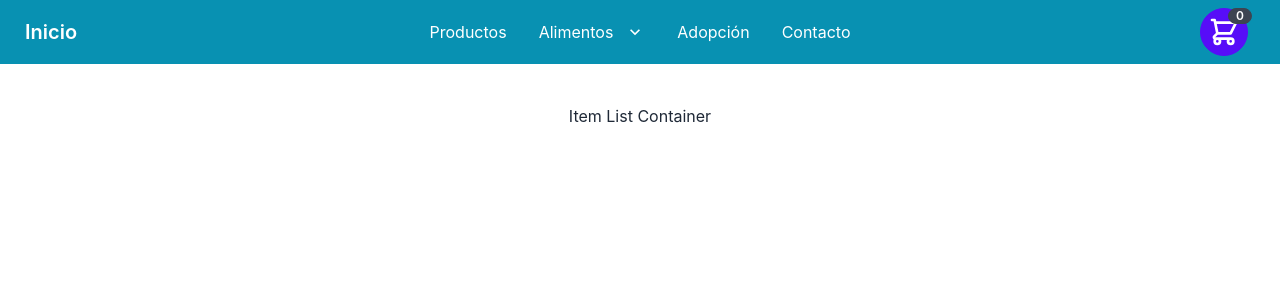
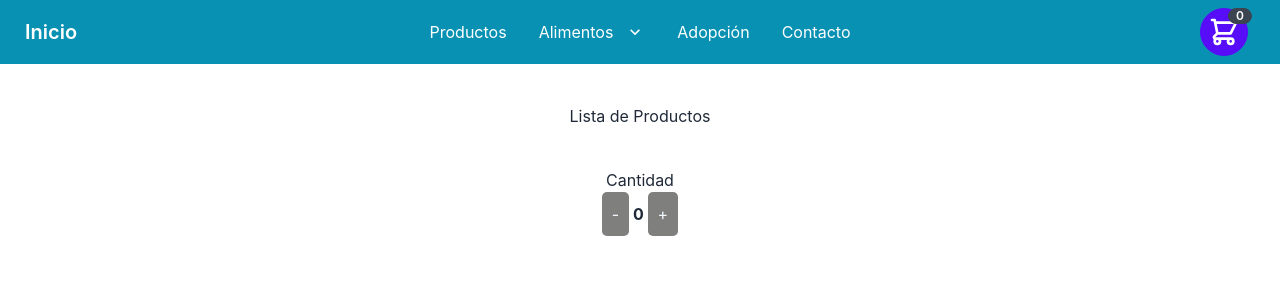
Before and after one commit to corinatt/pet_mall_app, a React (Create React App) app: page / in a window 1280 px wide. Shown: the top 300 px of the page. Built offline with nearby package versions, Linux system fonts and the light colour scheme.

Commit message:
se agrega contador

```diff
--- a/src/App.css
+++ b/src/App.css
@@ -1,8 +1,18 @@
-/* .App {
-  text-align: center;
+.App {
+text-align: center;
 }
 
-.App-logo {
+.button {
+  padding: 10px;
+  background-color: rgb(127, 127, 126);
+  border-radius: 5px;
+  color: aliceblue;
+}
+
+.button:hover {
+  background-color: rgb(38, 185, 109);
+}
+/*.App-logo {
   height: 40vmin;
   pointer-events: none;
 }
--- a/src/App.js
+++ b/src/App.js
@@ -1,16 +1,18 @@
 
 import './App.css';
 import DaisyNavBar from './Components/DaisyNavBar';
+import ItemCount from './Components/ItemCount';
 import ItemListContainer from './Components/ItemListContainer';
 
 
 function App() {
   return (
     <div className="App">
-      <div className='bg-gradient-to-r from-indigo-500'/>
+      <div className='bg-gradient-to-r from-indigo-500 '/>
 
       <DaisyNavBar/>
       <ItemListContainer/>
+      <ItemCount/>
 
 
     </div>
--- /dev/null
+++ b/src/Components/ItemCount.js
@@ -0,0 +1,28 @@
+import React from 'react'
+import {useState} from 'react'
+
+
+const ItemCount = () => {
+
+    const [Contador, setContador] = useState(0)
+
+    const addHandler = () =>{
+    setContador(Contador + 1);
+    }
+
+    const restHandler = () => {
+        setContador(Contador - 1)
+    }
+
+
+    return (
+        <>
+            <div>Cantidad</div>
+            <button className='button' onClick={restHandler}> - </button>
+            <strong> {Contador} </strong>
+            <button className='button' onClick={addHandler}> + </button>
+        </>
+    )
+}
+
+export default ItemCount
--- a/src/Components/ItemListContainer.js
+++ b/src/Components/ItemListContainer.js
@@ -3,7 +3,7 @@ import React from 'react'
 
 const ItemListContainer = () => {
     return (
-    <div className='flex justify-center m-10'>Item List Container</div>
+    <div className='m-10'>Lista de Productos</div>
     )
 }
 
```
